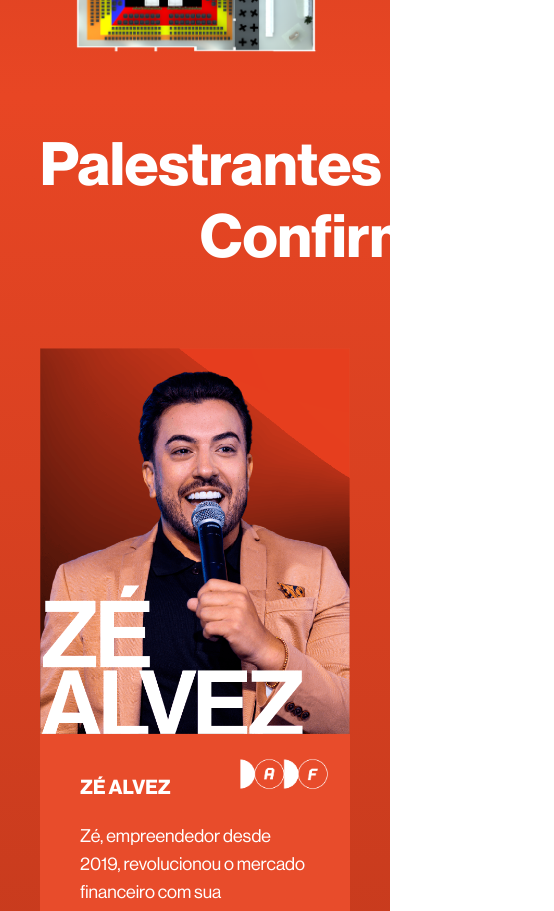
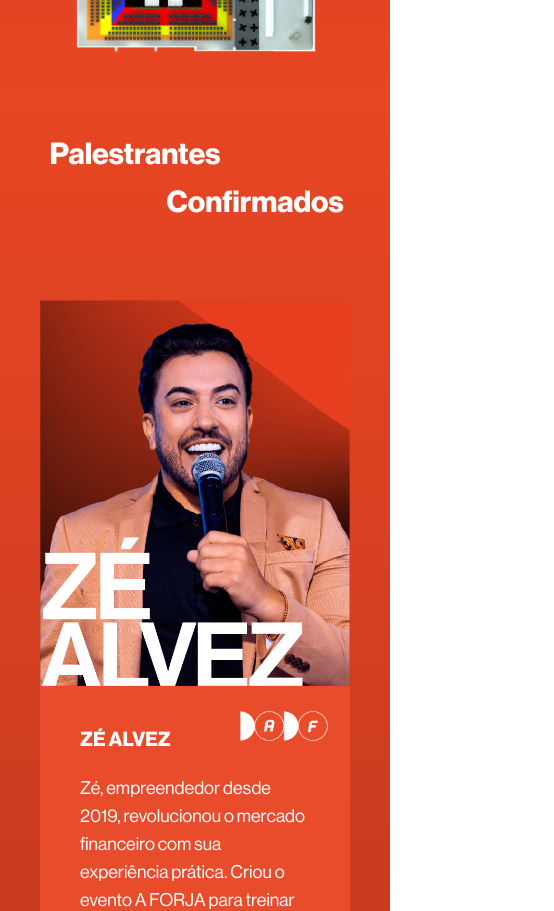
Before and after one commit to LM-Lucas-e-Marcelo/the-forge-frontend, a React (Vite) app: page / in a window 390 px wide. Shown: the part 7580-8491 px from the top of the page, 554 px wide, since content can reach past the window. Built offline with nearby package versions, Linux system fonts and the light colour scheme.

Commit message:
update Speakers component: adjust responsive text sizes and margins for improved layout

```diff
--- a/src/components/speakers/index.tsx
+++ b/src/components/speakers/index.tsx
@@ -7,10 +7,10 @@ export const Speakers = () => {
     <Container>
       <span
         id="speakers"
-        className="text-6xl font-bold text-white flex flex-col gap-3 text-center"
+        className="sm:text-6xl text-3xl font-bold text-white flex flex-col gap-3 text-center"
       >
-        <h1 className="mr-40 font-tertiary">Palestrantes</h1>
-        <h1 className="ml-40 font-tertiary">Confirmados</h1>
+        <h1 className="sm:mr-40 mr-30 font-tertiary">Palestrantes</h1>
+        <h1 className="sm:ml-40 ml-30 font-tertiary">Confirmados</h1>
       </span>
       <div className="flex flex-col gap-6 mt-20 justify-center items-center">
         {SPEAKERS.map((speaker) => (
```
